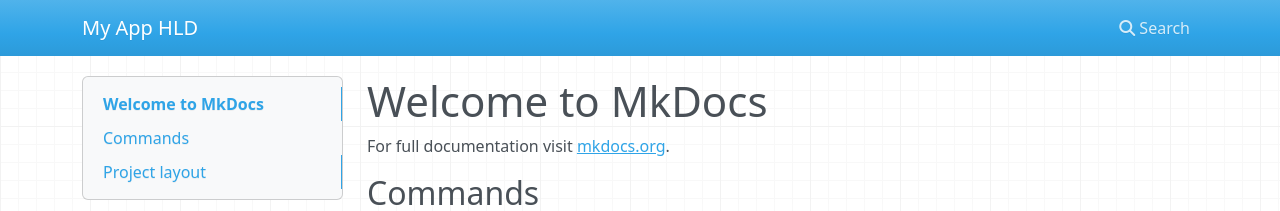
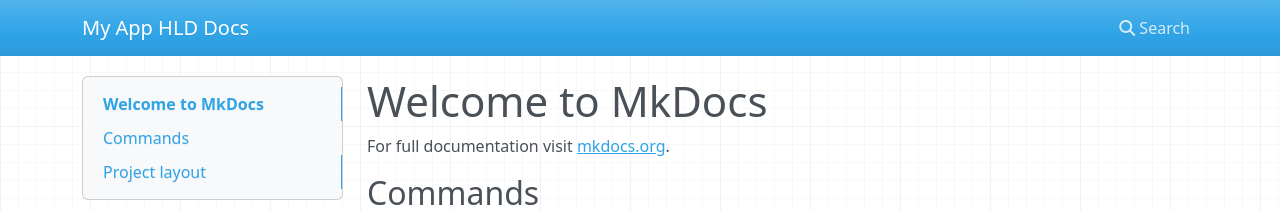
Before and after one commit to SanthoshNC/ContinuousDocumentation, an MkDocs documentation site: the page built from docs/index.md, in a window 1280 px wide. Shown: the top 211 px of the page. Built offline with MkDocs 1.6.1, drawn with Linux system fonts in a browser that asks for light colours; nearby versions of some CDN libraries.

Commit message:
Second Commit

```diff
--- a/mkdocs.yml
+++ b/mkdocs.yml
@@ -1 +1 @@
-site_name: My App HLD
+site_name: My App HLD Docs
```
